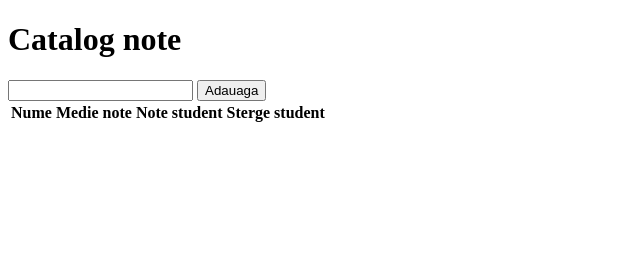
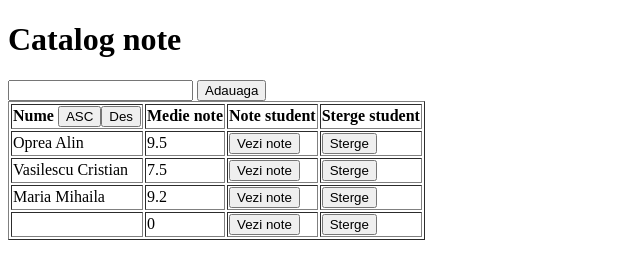
Before and after one commit to RoxanaTeodora/Gradebook-JavaScript, a plain HTML site: page index.html in a window 1280 px wide. Both pictures are taken after a click on the button "Adauaga". Shown: the whole page, without its empty margins (0-640 px from the left). Drawn offline with Linux system fonts and the light colour scheme.

Commit message:
Dom table

```diff
--- a/app.js
+++ b/app.js
@@ -1,5 +1,68 @@
 const studentNameInput = document.getElementById("add-student-name");
 const addstudentBtn = document.getElementById("add-student-btn");
 
-studentNameInput.addEventListener("keyup", addstudentBtn);
+studentNameInput.addEventListener("keyup", addNewStudent);
 addstudentBtn.addEventListener("click", addNewStudent);
+
+//array gol cu studenti pt tabel care urmeaza sa fie modificat
+const students = [
+  {
+    name: "Oprea Alin",
+    medieNote: 9.5,
+    note: [9, 8, 10, 7, 9],
+    id: "1",
+  },
+  {
+    name: "Vasilescu Cristian",
+    medieNote: 7.5,
+    note: [7, 8, 6, 8, 7],
+    id: "2",
+  },
+  { name: "Maria Mihaila", medieNote: 9.2, note: [10, 9, 9, 8, 9], id: "3" },
+]; //obiect care urmeaza sa fie modificat si importat din ./data/student.js
+
+function addNewStudent(e) {
+  //cand se da clicl pe enter sau pe btn
+  if (e.key === "Enter" || e.target.id === "add-student-btn") {
+    // console.log("Enter sau click");
+    const name = studentNameInput.value;
+    //adaugam un array de obiecte
+    students.push({ name: name, medieNote: 0, note: [] });
+    addStudentsToTable(students);
+  }
+}
+
+//window.addEventListener("load", addStudentsToTable);
+
+function addStudentsToTable(students) {
+  //adaugam la array-ul stundenti cu map un rand pt tabel
+  document.getElementById("students-table-body").innerHTML = students
+    .map(
+      (student) =>
+        `<tr>
+      <td>${student.name}
+      <td>${student.medieNote}</td>
+      <td><button>Vezi note</button></td>
+      <td><button>Sterge</button></td>
+      </tr>
+    `
+    )
+    .join("");
+}
+
+const sortAscByNamebtn = document.getElementById("sort-name-asc");
+const sortDesByNamebtn = document.getElementById("sort-name-des");
+
+sortAscByNamebtn.addEventListener("click", sortStudentsByAsc);
+sortDesByNamebtn.addEventListener("click", sortStudentsByDes);
+
+function sortStudentsByAsc() {
+  students.sort((student1, student2) => student1.name - student2.name);
+  // addStudentsToTable();
+  console.log(students);
+}
+
+function sortStudentsByDes() {
+  students.sort((student1, student2) => student2.name - student1.name);
+  //addStudentsToTable();
+}
--- a/index.html
+++ b/index.html
@@ -13,9 +13,9 @@
     </div>
 
     <div id="table-container">
-      <table id="students-table">
+      <table id="students-table " border="1">
         <thead>
-          <th>Nume</th>
+          <th>Nume <button id="sort-name-asc">ASC</button><button id="sort-name-des"><buttn>Des</button></td></th>
           <th>Medie note</th>
           <th>Note student</th>
           <th>Sterge student</th>
```
